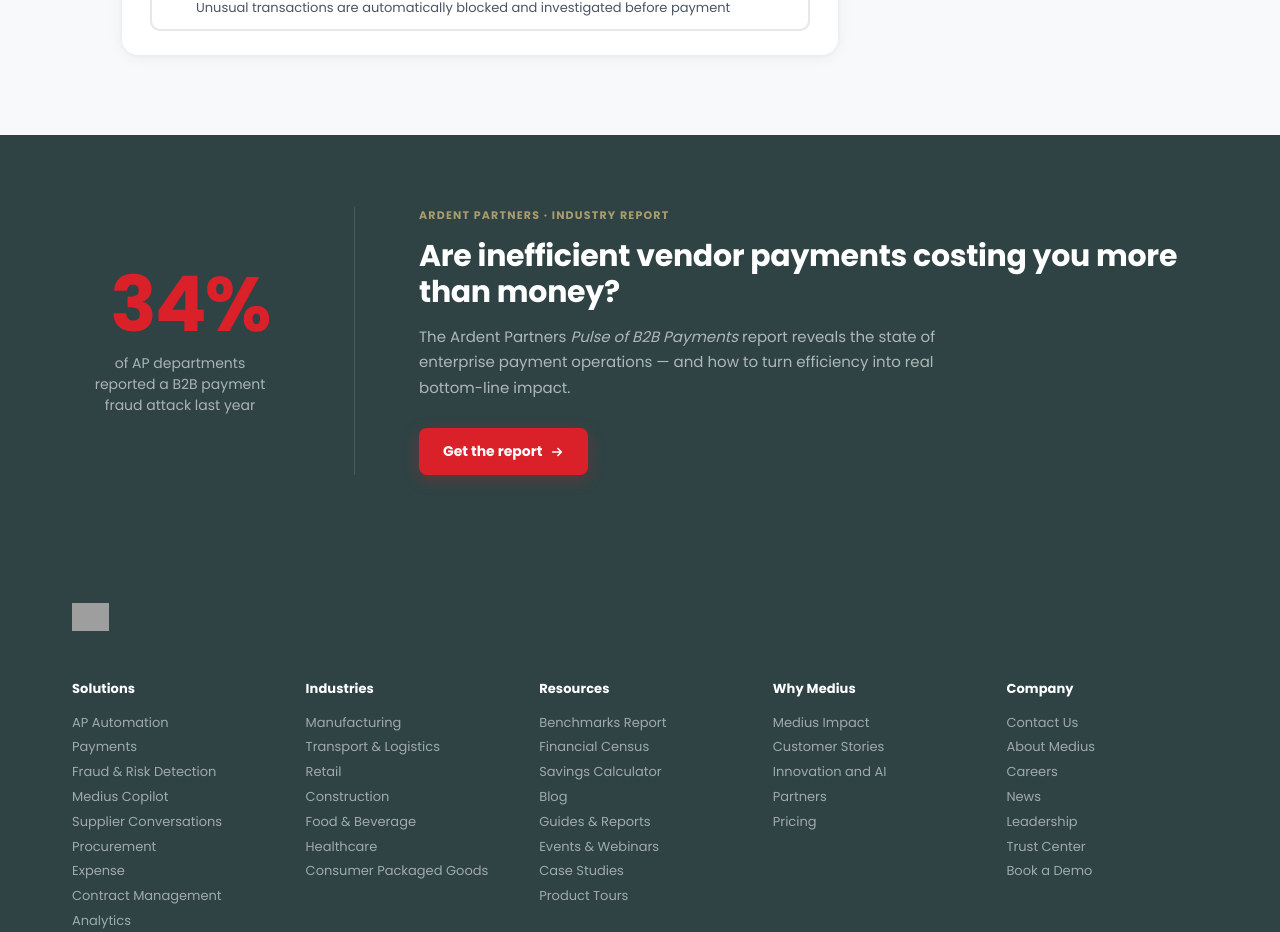
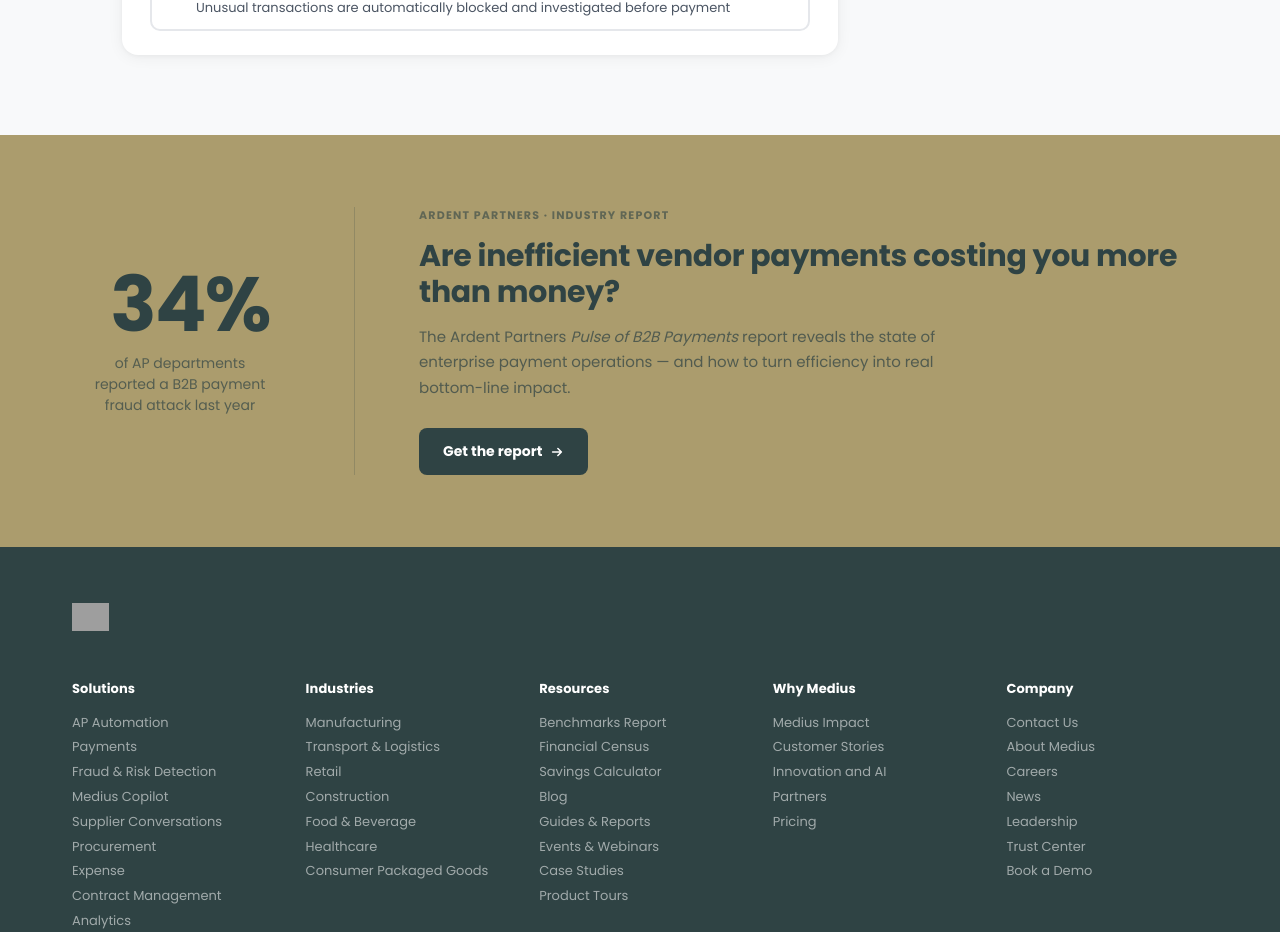
Before and after one commit to gableend/MediusAI, a Next.js app: page /payment-maturity in a window 1280 px wide. Shown: the part 3655-4587 px from the top of the page. Built offline with nearby package versions, Linux system fonts and the light colour scheme; grey boxes are pictures that could not be loaded.

Commit message:
Report CTA section: switch background from DARK to SAND

```diff
--- a/src/app/payment-maturity/page.tsx
+++ b/src/app/payment-maturity/page.tsx
@@ -588,26 +588,26 @@ export default function PaymentMaturityPage() {
       )}
 
       {/* ── Report CTA ── */}
-      <div style={{ background: DARK, padding: "72px 32px" }}>
+      <div style={{ background: SAND, padding: "72px 32px" }}>
         <div style={{ maxWidth: "1100px", margin: "0 auto", display: "flex", gap: "64px", alignItems: "center" }}>
           {/* Stat */}
           <div style={{ flexShrink: 0, textAlign: "center", minWidth: "200px" }}>
-            <div style={{ fontSize: "clamp(52px, 6vw, 80px)", fontWeight: 800, color: RED, lineHeight: 1, letterSpacing: "-2px" }}>34%</div>
-            <div style={{ fontSize: "14px", color: "rgba(255,255,255,0.6)", lineHeight: 1.5, marginTop: "10px", maxWidth: "180px" }}>
+            <div style={{ fontSize: "clamp(52px, 6vw, 80px)", fontWeight: 800, color: DARK, lineHeight: 1, letterSpacing: "-2px" }}>34%</div>
+            <div style={{ fontSize: "14px", color: "rgba(47,67,68,0.7)", lineHeight: 1.5, marginTop: "10px", maxWidth: "180px" }}>
               of AP departments reported a B2B payment fraud attack last year
             </div>
           </div>
           {/* Divider */}
-          <div style={{ width: "1px", alignSelf: "stretch", background: "rgba(255,255,255,0.12)", flexShrink: 0 }} />
+          <div style={{ width: "1px", alignSelf: "stretch", background: "rgba(47,67,68,0.2)", flexShrink: 0 }} />
           {/* Copy + CTA */}
           <div style={{ flex: 1 }}>
-            <div style={{ fontSize: "11px", fontWeight: 700, letterSpacing: "1.2px", textTransform: "uppercase", color: SAND, marginBottom: "14px" }}>
+            <div style={{ fontSize: "11px", fontWeight: 700, letterSpacing: "1.2px", textTransform: "uppercase", color: "rgba(47,67,68,0.6)", marginBottom: "14px" }}>
               Ardent Partners · Industry Report
             </div>
-            <h2 style={{ fontSize: "clamp(20px, 2.5vw, 30px)", fontWeight: 800, color: "white", lineHeight: 1.2, margin: "0 0 14px", letterSpacing: "-0.3px" }}>
+            <h2 style={{ fontSize: "clamp(20px, 2.5vw, 30px)", fontWeight: 800, color: DARK, lineHeight: 1.2, margin: "0 0 14px", letterSpacing: "-0.3px" }}>
               Are inefficient vendor payments costing you more than money?
             </h2>
-            <p style={{ fontSize: "15px", color: "rgba(255,255,255,0.62)", lineHeight: 1.7, margin: "0 0 28px", maxWidth: "520px" }}>
+            <p style={{ fontSize: "15px", color: "rgba(47,67,68,0.72)", lineHeight: 1.7, margin: "0 0 28px", maxWidth: "520px" }}>
               The Ardent Partners <em>Pulse of B2B Payments</em> report reveals the state of enterprise payment operations — and how to turn efficiency into real bottom-line impact.
             </p>
             <a
@@ -616,11 +616,10 @@ export default function PaymentMaturityPage() {
               rel="noopener noreferrer"
               style={{
                 display: "inline-flex", alignItems: "center", gap: "8px",
-                background: RED, color: "white",
+                background: DARK, color: "white",
                 padding: "13px 24px", borderRadius: "8px",
                 fontSize: "14px", fontWeight: 700,
                 textDecoration: "none",
-                boxShadow: "0 4px 16px rgba(218,32,40,0.3)",
               }}
             >
               Get the report
```
